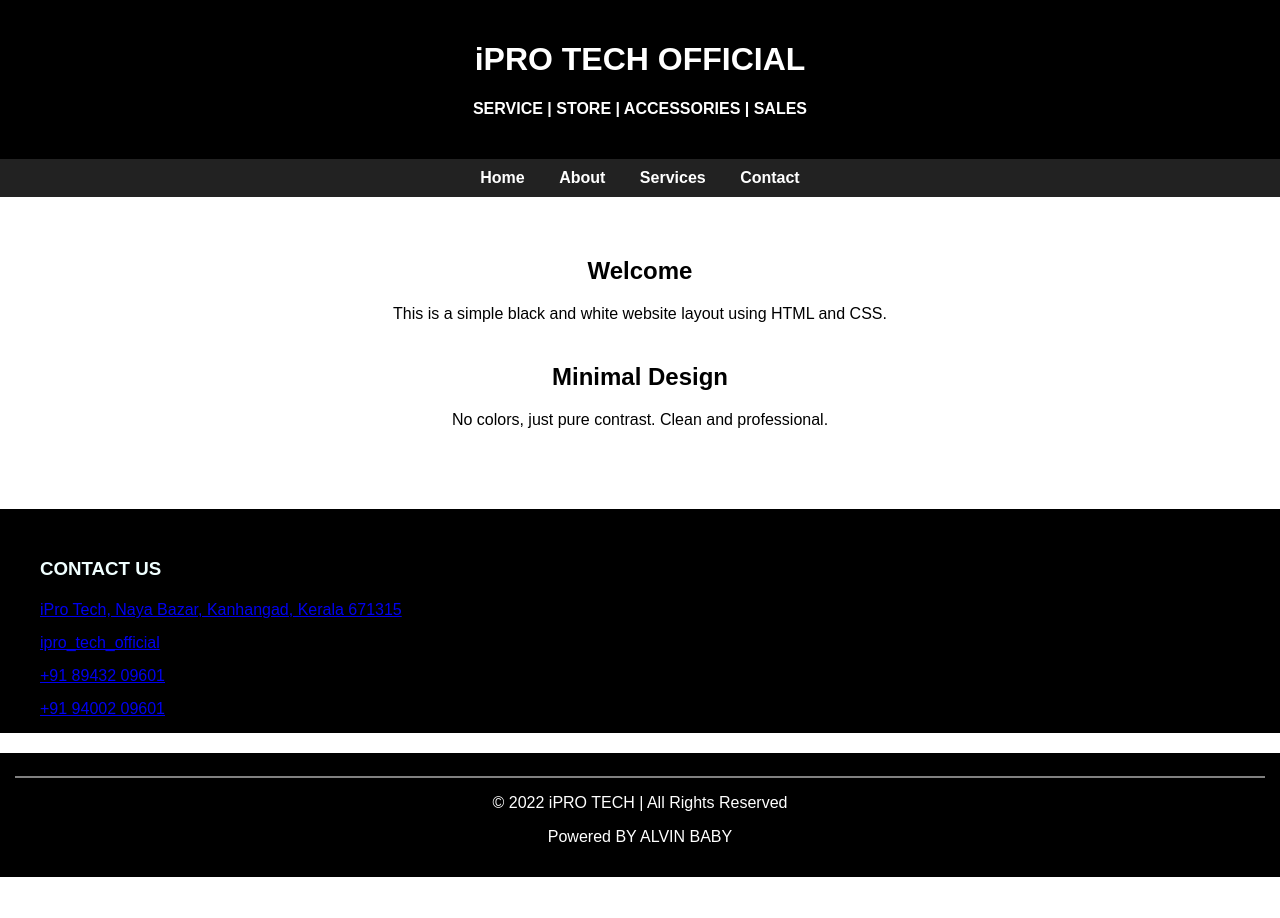
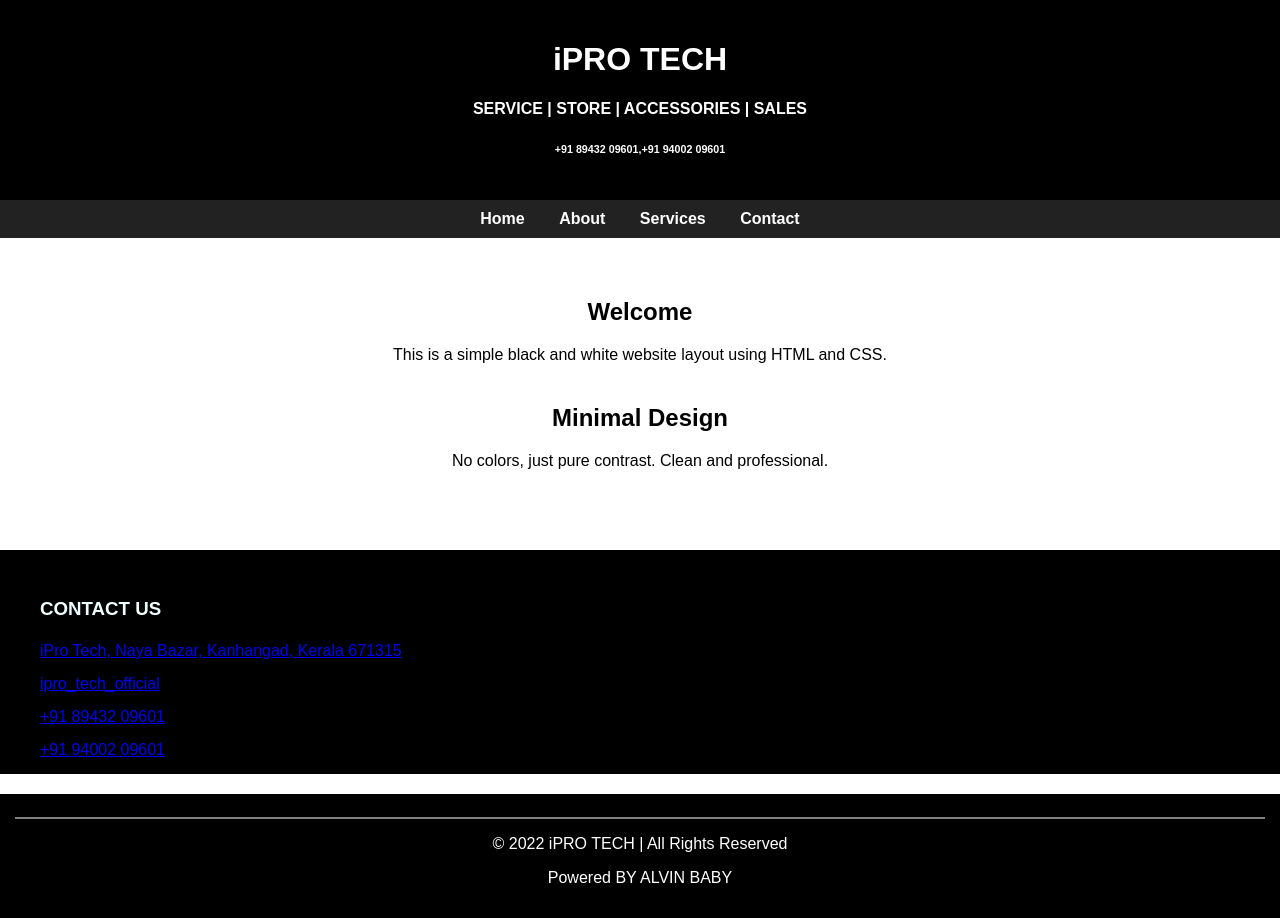
Before and after one commit to iProTechz/iPROTECH-PRICE.COM, a plain HTML site: page index.html in a window 1280 px wide. Before the commit the page ends 877 px from the top, so only its background shows below. Drawn offline with Linux system fonts and the light colour scheme.

Commit message:
Update index.html

```diff
--- a/index.html
+++ b/index.html
@@ -56,8 +56,9 @@
 <body>
 
   <header>
-    <h1>iPRO TECH OFFICIAL </h1>
+    <h1>iPRO TECH </h1>
     <h4>SERVICE | STORE | ACCESSORIES | SALES </h4>
+    <h6>+91 89432 09601,+91 94002 09601 </h6>
   </header>
 
   <nav>
```
